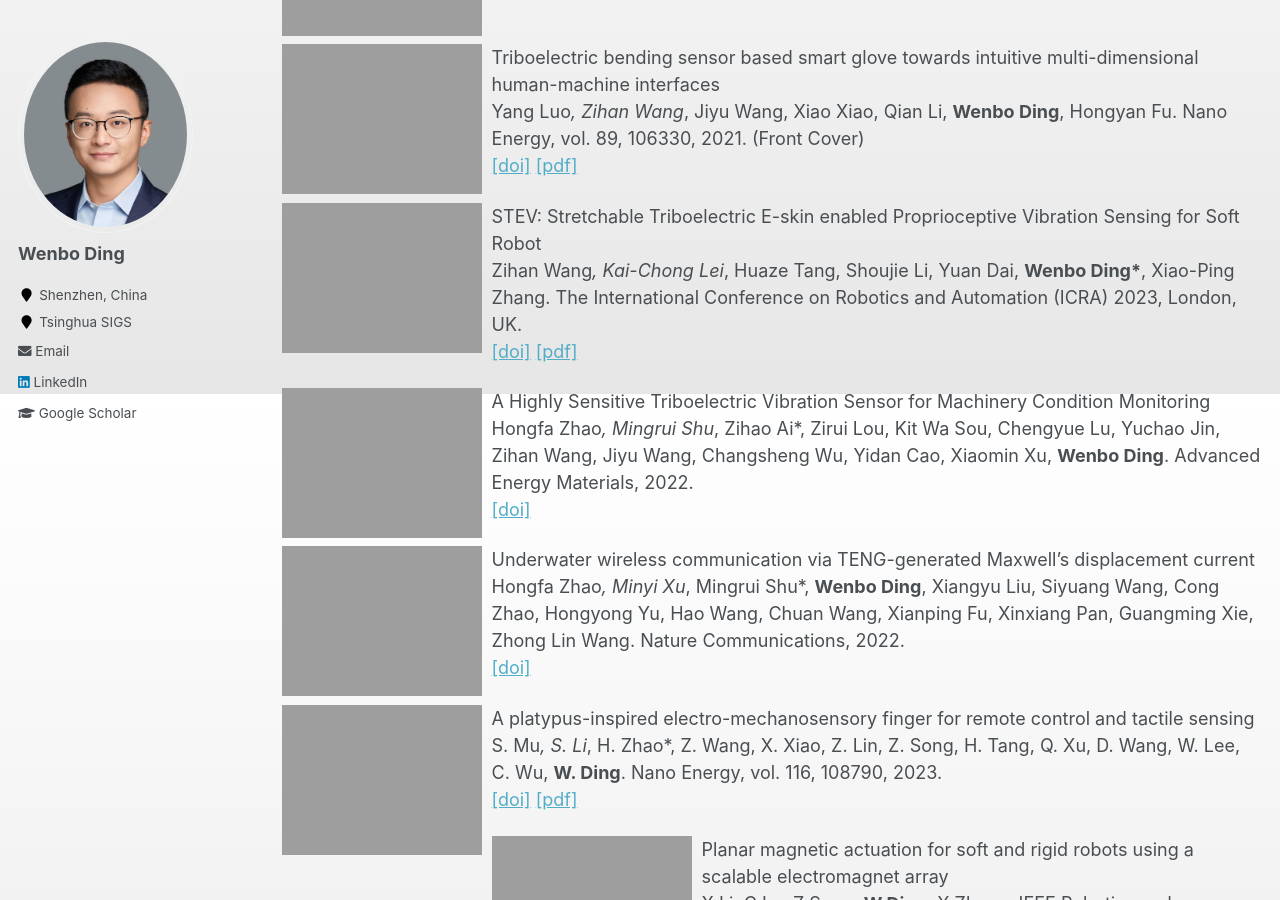
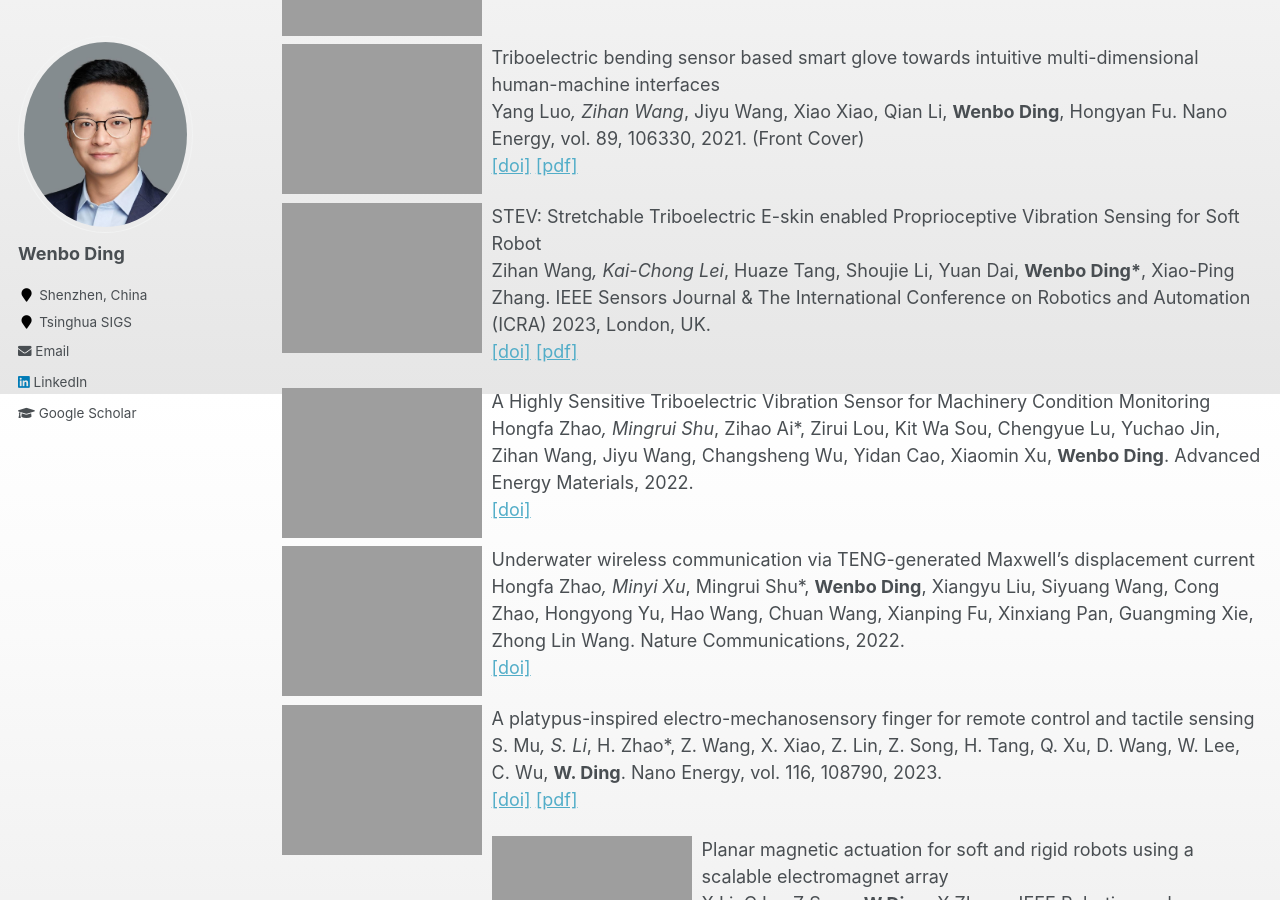
Before and after one commit to whenboy07/whenboy07.github.io, a Jekyll site: the page built from _pages/research.md, in a window 1280 px wide and 900 px high, scrolled down 506 px. Built offline with Jekyll 4.4.1, drawn with Linux system fonts in a browser that asks for light colours.

Commit message:
update research&publication

```diff
--- a/_pages/research.md
+++ b/_pages/research.md
@@ -34,7 +34,7 @@ Yang Luo*, Zihan Wang*, Jiyu Wang, Xiao Xiao, Qian Li, **Wenbo Ding**, Hongyan F
 
 <img align="left" width="200" style="margin-right: 10px" src="{{ site.url }}/images/research/STEV.gif" alt="...">
 STEV: Stretchable Triboelectric E-skin enabled Proprioceptive Vibration Sensing for Soft Robot<br />
-Zihan Wang*, Kai-Chong Lei*, Huaze Tang, Shoujie Li, Yuan Dai, **Wenbo Ding\***, Xiao-Ping Zhang. The International Conference on Robotics and Automation (ICRA) 2023, London, UK.<br />
+Zihan Wang*, Kai-Chong Lei*, Huaze Tang, Shoujie Li, Yuan Dai, **Wenbo Ding\***, Xiao-Ping Zhang. IEEE Sensors Journal & The International Conference on Robotics and Automation (ICRA) 2023, London, UK.<br />
 [[doi]](https://doi.org/10.1109/ICRA48891.2023.10160790) [[pdf]](https://zh-wang.top/papers/STEV.pdf)<br />
 
 <img align="left" width="200" style="margin-right: 10px" src="{{ site.url }}/images/research/vs-teng.gif" alt="...">
```
Also changed, not shown: _pages/publication.md (+1 -1 lines).
